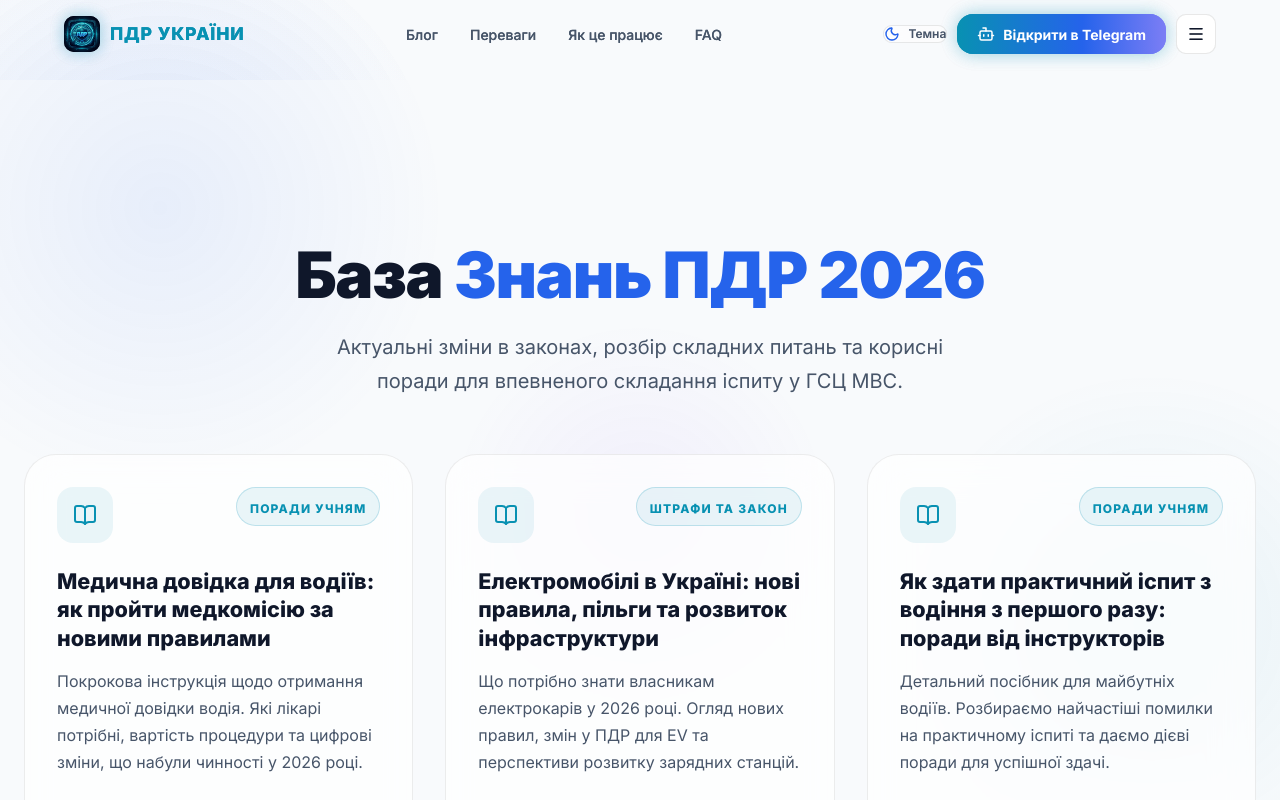
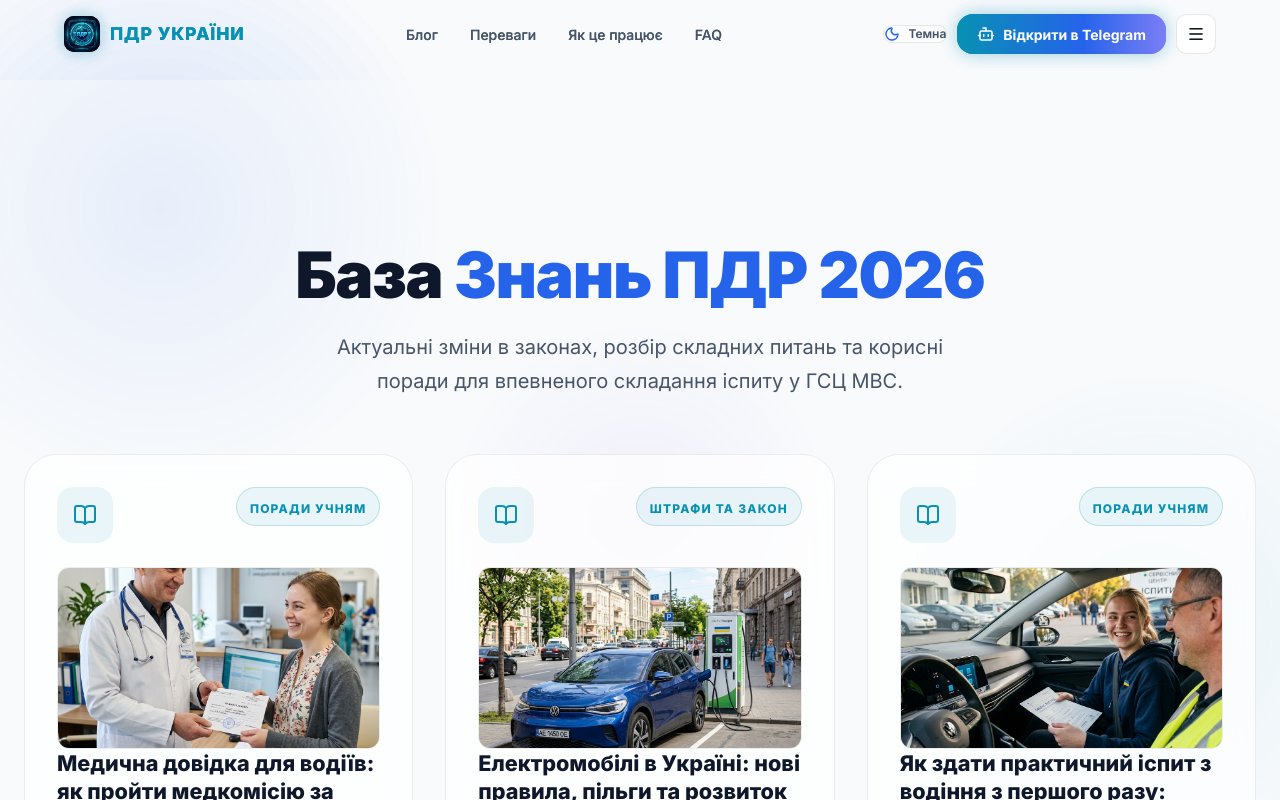
Before and after one commit to serjtlgram/pdr-landing, a Next.js app: page /blog in a window 1280 px wide. Shown: the top 800 px of the page. Built offline with nearby package versions, Linux system fonts and the light colour scheme.

Commit message:
Force 16:9 aspect ratio for images and add images to blog list preview

```diff
--- a/content/blog/elektromobili-v-ukraini-2026.md
+++ b/content/blog/elektromobili-v-ukraini-2026.md
@@ -3,6 +3,7 @@ title: "Електромобілі в Україні: нові правила,
 date: "2026-07-22"
 description: "Що потрібно знати власникам електрокарів у 2026 році. Огляд нових правил, змін у ПДР для EV та перспективи розвитку зарядних станцій."
 category: "ШТРАФИ ТА ЗАКОН"
+image: "/blog/ev_charging_ukraine.png"
 readTime: "8 хв"
 author: "Сергій Смирнов"
 authorAvatar: "https://i.pravatar.cc/100?img=11"
--- a/content/blog/medychna-dovidka-vodiiv-2026.md
+++ b/content/blog/medychna-dovidka-vodiiv-2026.md
@@ -3,6 +3,7 @@ title: "Медична довідка для водіїв: як пройти м
 date: "2026-07-23"
 description: "Покрокова інструкція щодо отримання медичної довідки водія. Які лікарі потрібні, вартість процедури та цифрові зміни, що набули чинності у 2026 році."
 category: "ПОРАДИ УЧНЯМ"
+image: "/blog/medical_cert_2026.png"
 readTime: "6 хв"
 author: "Сергій Смирнов"
 authorAvatar: "https://i.pravatar.cc/100?img=11"
--- a/content/blog/yak-zdaty-praktychnyi-ispyt-2026.md
+++ b/content/blog/yak-zdaty-praktychnyi-ispyt-2026.md
@@ -3,6 +3,7 @@ title: "Як здати практичний іспит з водіння з п
 date: "2026-07-21"
 description: "Детальний посібник для майбутніх водіїв. Розбираємо найчастіші помилки на практичному іспиті та даємо дієві поради для успішної здачі."
 category: "ПОРАДИ УЧНЯМ"
+image: "/blog/driving_exam_2026.png"
 readTime: "7 хв"
 author: "Сергій Смирнов"
 authorAvatar: "https://i.pravatar.cc/100?img=11"
--- a/src/app/[slug]/page.tsx
+++ b/src/app/[slug]/page.tsx
@@ -124,6 +124,7 @@ export default async function BlogPostPage({
                 prose-strong:text-[var(--text-primary)] prose-strong:font-extrabold
                 prose-p:text-[var(--text-secondary)] prose-li:text-[var(--text-secondary)]
                 prose-ul:list-disc prose-ul:pl-6
+                prose-img:aspect-[16/9] prose-img:object-cover prose-img:w-full prose-img:rounded-2xl prose-img:shadow-md
                 prose-blockquote:border-none prose-blockquote:bg-[#f8fafc] dark:prose-blockquote:bg-[rgba(255,255,255,0.03)] prose-blockquote:rounded-2xl prose-blockquote:p-8 prose-blockquote:not-italic prose-blockquote:my-10 prose-blockquote:text-[var(--text-primary)]"
               >
                 <ReactMarkdown
--- a/src/app/blog/page.tsx
+++ b/src/app/blog/page.tsx
@@ -47,6 +47,13 @@ export default function BlogIndex() {
                 </div>
               </div>
 
+              {/* Image Preview */}
+              {post.image && post.image !== '/img/blog-default.jpg' && (
+                <div className="w-full relative mb-5 rounded-xl overflow-hidden aspect-[16/9] border border-[var(--border-color)]">
+                  <Image src={post.image} alt={post.title} fill className="object-cover transition-transform duration-700 group-hover:scale-105" />
+                </div>
+              )}
+
               {/* Title */}
               <h2 className="text-[var(--text-primary)] group-hover:text-[var(--accent-cyan)] transition-colors duration-300" style={{ fontSize: '1.35rem', fontWeight: 800, marginBottom: '1rem', lineHeight: 1.3 }}>
                 <Link href={`/${post.slug}`} className="focus:outline-none" style={{ color: 'inherit', textDecoration: 'none' }}>
```
